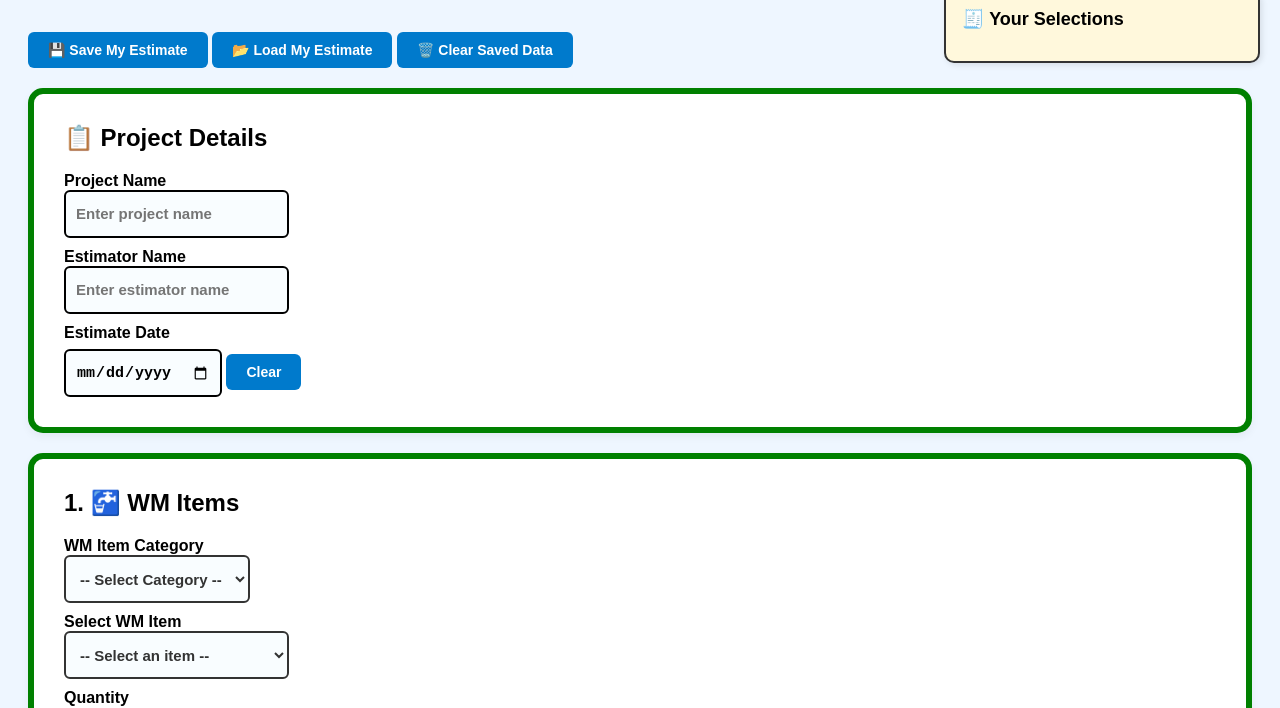
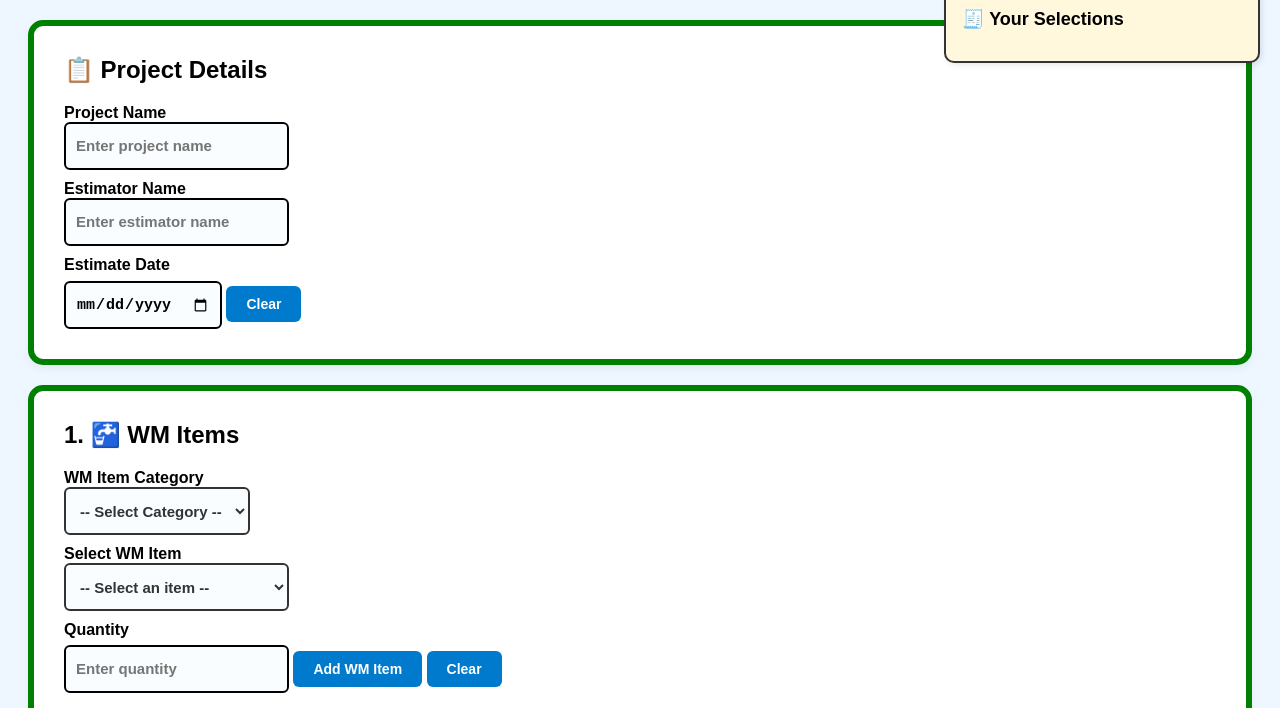
Before and after one commit to Imtyaz2025/WM-Estimation-Tool, a plain HTML site: page index.html in a window 1280 px wide. Shown: the part 110-818 px from the top of the page. Drawn offline with Linux system fonts and the light colour scheme.

Commit message:
Update index.html

```diff
--- a/index.html
+++ b/index.html
@@ -154,11 +154,6 @@ ul {
 </head>
 <body>
   <h1>WM Material Estimator Tool</h1>
-<div style="margin-bottom: 20px;">
-  <button onclick="saveToLocal()">💾 Save My Estimate</button>
-  <button onclick="loadFromLocal()">📂 Load My Estimate</button>
-  <button onclick="localStorage.removeItem('wmEstimatorData'); alert('Saved data cleared!');">🗑️ Clear Saved Data</button>
-</div>
 <div class="section">
   <h2>📋 Project Details</h2>
 
@@ -837,23 +832,6 @@ function getUnit(mat) {
   if (matLower.includes("gasket") || matLower.includes("megalug") || matLower.includes("hydrant") || matLower.includes("valve") || matLower.includes("box")) return "pcs";
   return "pcs"; // default
 }
-function saveToLocal() {
-  localStorage.setItem("wmEstimatorData", JSON.stringify(results));
-  alert("Estimate saved in your browser!");
-}
-
-function loadFromLocal() {
-  const data = localStorage.getItem("wmEstimatorData");
-  if (data) {
-    results.length = 0;
-    results.push(...JSON.parse(data));
-    renderResults();
-    updateLivePreview();
-    alert("Estimate loaded!");
-  } else {
-    alert("No saved estimate found.");
-  }
-}
 
 
 
@@ -870,7 +848,7 @@ function loadFromLocal() {
   </div>
 
   <button onclick="downloadExcel()">Download Excel</button>
-
+  <button onclick="clearAll()">Clear All</button>
 
   <script src="https://cdnjs.cloudflare.com/ajax/libs/xlsx/0.18.5/xlsx.full.min.js"></script>
   <script>
```
